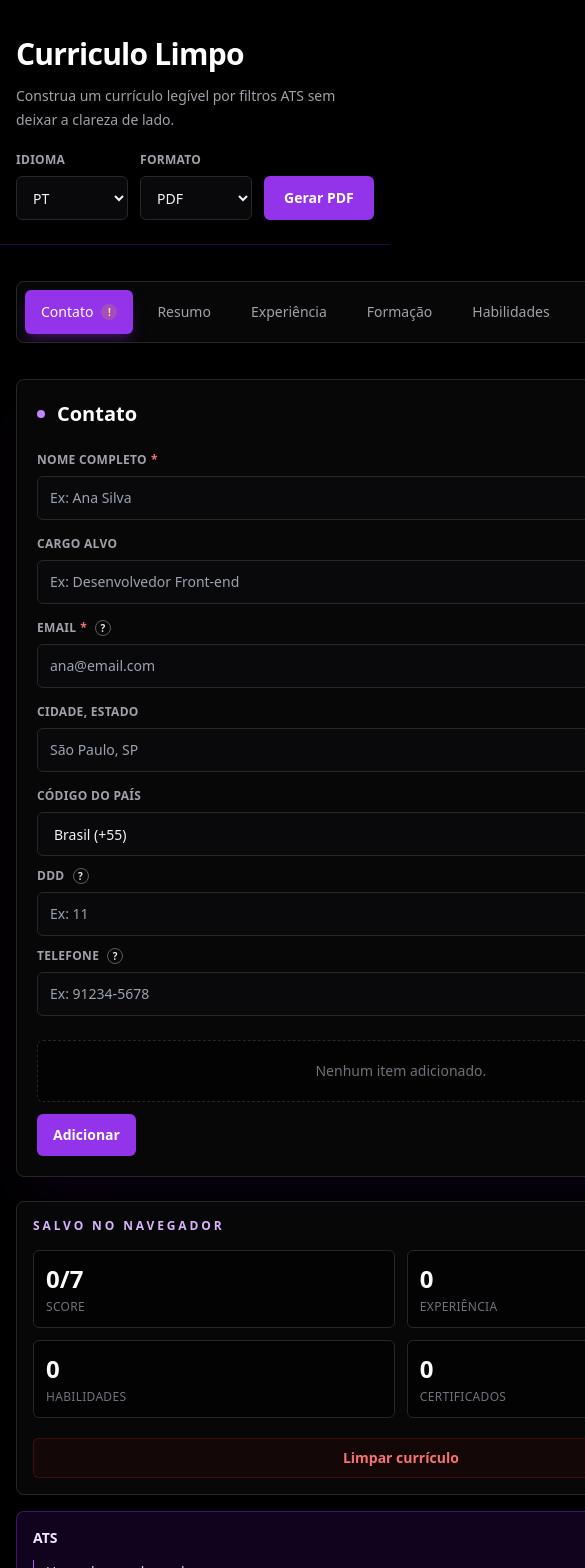
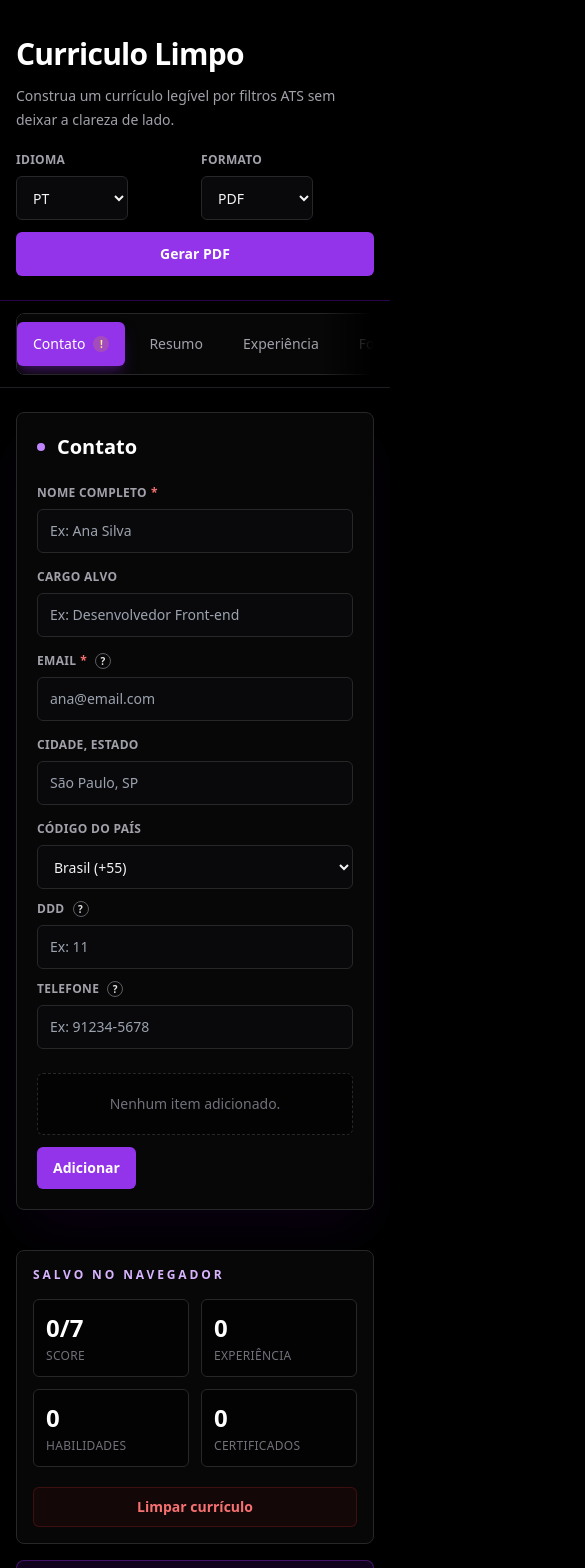
Before and after one commit to gustavfaustino/Curriculo-Limpo, a React (Create React App) app: page / in a window 390 px wide. Shown: the top 1568 px of the page, 585 px wide, since content can reach past the window. Built offline with nearby package versions, Linux system fonts and the light colour scheme; the HTML template or start-up script is replaced by a standard one.

Commit message:
Ajustes para trazer responsividade mobile

```diff
--- a/src/App.jsx
+++ b/src/App.jsx
@@ -355,9 +355,9 @@ function App() {
   }));
 
   return (
-    <div className="min-h-screen bg-black text-zinc-100">
+    <div className="app-shell min-h-screen bg-black text-zinc-100">
       <header className="border-b border-purple-950/70 bg-black/90 backdrop-blur">
-        <div className="mx-auto flex max-w-7xl flex-col gap-5 px-4 py-6 sm:px-6 lg:flex-row lg:items-end lg:justify-between lg:px-8">
+        <div className="header-container mx-auto flex max-w-7xl flex-col gap-5 px-4 py-6 sm:px-6 lg:flex-row lg:items-end lg:justify-between lg:px-8">
           <div>
             <h1 className="mt-3 text-3xl font-semibold tracking-tight text-white md:text-4xl">
               {t.appName}
@@ -366,7 +366,7 @@ function App() {
               {t.headline}
             </p>
           </div>
-          <div className="flex flex-wrap items-end gap-3">
+          <div className="header-actions flex flex-wrap items-end gap-3">
             <Choice
               label={t.language}
               value={lang}
@@ -392,7 +392,7 @@ function App() {
               type="button"
               onClick={handleExport}
               disabled={isBusy}
-              className="min-h-[44px] rounded-md bg-purple-600 px-5 text-sm font-semibold text-white transition hover:bg-purple-500 disabled:cursor-not-allowed disabled:opacity-60"
+              className="export-btn min-h-[44px] rounded-md bg-purple-600 px-5 text-sm font-semibold text-white transition hover:bg-purple-500 disabled:cursor-not-allowed disabled:opacity-60"
             >
               {buttonText}
             </button>
@@ -400,13 +400,13 @@ function App() {
         </div>
       </header>
 
-      <main className="mx-auto grid max-w-7xl gap-6 px-4 py-6 sm:px-6 lg:grid-cols-[240px_minmax(0,1fr)_280px] lg:px-8">
+      <main className="main-layout mx-auto grid max-w-7xl gap-6 px-4 py-6 sm:px-6 lg:grid-cols-[240px_minmax(0,1fr)_280px] lg:px-8">
         {/* Menu Lateral transformado em Menu Sticky Mobile */}
-        <aside className="sticky top-0 z-20 -mx-4 bg-black/90 px-4 py-3 backdrop-blur-xl lg:static lg:mx-0 lg:self-start lg:bg-transparent lg:p-0 lg:backdrop-blur-none">
+        <aside className="nav-aside sticky top-0 z-20 bg-black/90 px-4 py-3 backdrop-blur-xl lg:static lg:self-start lg:bg-transparent lg:p-0 lg:backdrop-blur-none">
           <div
             role="tablist"
             aria-label="Seções do currículo"
-            className="no-scrollbar flex snap-x snap-mandatory scroll-smooth overflow-x-auto gap-2 rounded-lg border border-zinc-800 bg-zinc-950/80 p-2 md:grid lg:pb-2"
+            className="nav-tablist no-scrollbar flex snap-x snap-mandatory scroll-smooth overflow-x-auto gap-2 rounded-lg border border-zinc-800 bg-zinc-950/80 p-2 md:grid lg:pb-2"
           >
             {TABS.map((tab, index) => (
               <button
@@ -417,7 +417,7 @@ function App() {
                 aria-selected={active === tab}
                 aria-controls={`section-${tab}`}
                 onClick={() => handleTabChange(tab)}
-                className={`flex min-h-[44px] snap-start shrink-0 items-center justify-between whitespace-nowrap rounded-md px-4 text-left text-sm transition md:w-full md:px-3 ${
+                className={`nav-tab-item flex min-h-[44px] snap-start shrink-0 items-center justify-between whitespace-nowrap rounded-md px-4 text-left text-sm transition md:w-full md:px-3 ${
                   active === tab
                     ? "bg-purple-600 text-white shadow-lg shadow-purple-900/50"
                     : "text-zinc-400 hover:bg-zinc-900 hover:text-zinc-100"
@@ -487,7 +487,7 @@ function App() {
                 placeholder={t.placeholders.city}
               />
 
-              <fieldset className="grid gap-3 md:col-span-2 md:grid-cols-[180px_120px_1fr] md:items-end">
+              <fieldset className="phone-fieldset grid gap-3 md:col-span-2 md:grid-cols-[180px_120px_1fr] md:items-end">
                 <legend className="sr-only">
                   {t.sections.profile} - {t.fields.phone}
                 </legend>
@@ -962,7 +962,7 @@ function App() {
           </Section>
         </div>
 
-        <aside className="space-y-4 lg:sticky lg:top-6 lg:self-start">
+        <aside className="sidebar-aside space-y-4 lg:sticky lg:top-6 lg:self-start">
           <div className="rounded-lg border border-zinc-800 bg-zinc-950/80 p-4">
             <p className="text-xs font-semibold uppercase tracking-[0.24em] text-purple-300 transition-opacity">
               {isSaving ? t.savingState : t.saveState}
--- a/src/index.css
+++ b/src/index.css
@@ -12,6 +12,7 @@
   body {
     @apply antialiased;
     margin: 0;
+    overflow-x: hidden;
     background:
       radial-gradient(
         circle at top left,
@@ -48,3 +49,82 @@
     scrollbar-width: none; /* Firefox */
   }
 }
+
+@media screen and (max-width: 1023px) {
+  .header-container {
+    flex-direction: column;
+    align-items: stretch;
+    gap: 1.25rem;
+  }
+
+  .header-actions {
+    display: grid;
+    grid-template-columns: repeat(2, minmax(0, 1fr));
+    width: 100%;
+    gap: 0.75rem;
+  }
+
+  .header-actions .export-btn {
+    grid-column: 1 / -1;
+    width: 100%;
+  }
+
+  .main-layout {
+    display: flex;
+    flex-direction: column;
+    gap: 1.5rem;
+    padding-top: 0;
+  }
+
+  /* Container da nav com suporte a degradê lateral */
+  .nav-aside {
+    position: sticky;
+    top: 0;
+    z-index: 50;
+    margin-left: -1rem;
+    margin-right: -1rem;
+    padding: 0.75rem 1rem;
+    background-color: rgba(0, 0, 0, 0.92);
+    backdrop-filter: blur(12px);
+    -webkit-backdrop-filter: blur(12px);
+    border-bottom: 1px solid rgba(63, 63, 70, 0.5);
+  }
+
+  /* Aplica uma máscara transparente na borda direita para criar o fade visual */
+  .nav-tablist {
+    display: flex;
+    flex-direction: row;
+    gap: 0.5rem;
+    overflow-x: auto;
+    white-space: nowrap;
+    padding-right: 2rem !important; /* Garante que o item do canto fique cortado */
+    -webkit-overflow-scrolling: touch;
+
+    /* Efeito de desvanecimento na borda direita */
+    -webkit-mask-image: linear-gradient(to right, black 85%, transparent 100%);
+    mask-image: linear-gradient(to right, black 85%, transparent 100%);
+  }
+
+  /* Oculta a scrollbar nativa para manter o degradê limpo */
+  .nav-tablist::-webkit-scrollbar {
+    display: none;
+  }
+
+  .nav-tab-item {
+    flex: 0 0 auto;
+    min-width: max-content;
+    padding-left: 1rem;
+    padding-right: 1rem;
+  }
+
+  .phone-fieldset {
+    display: flex;
+    flex-direction: column;
+    gap: 0.75rem;
+    width: 100%;
+  }
+
+  .sidebar-aside {
+    margin-top: 1rem;
+  }
+}
```
